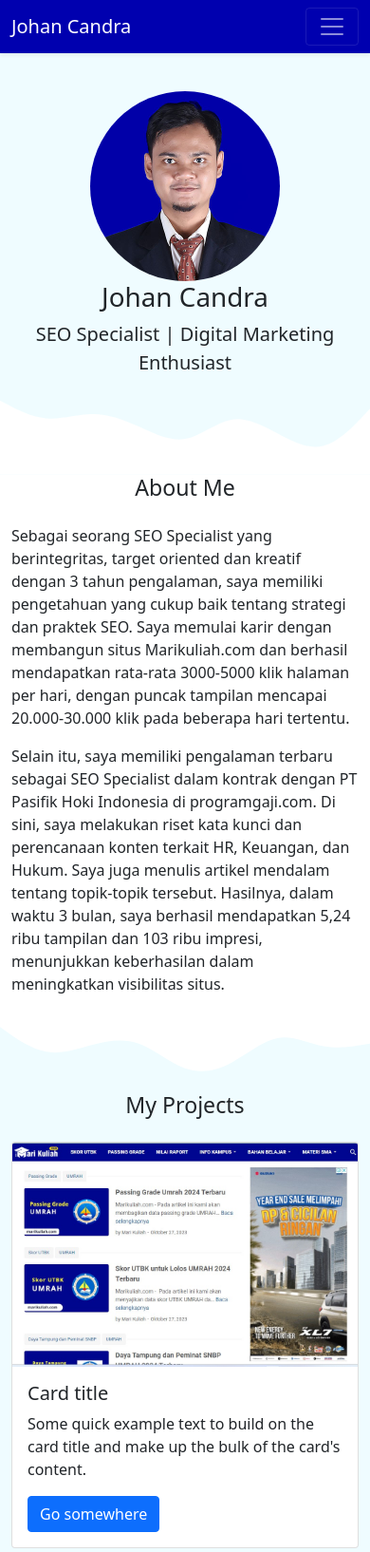
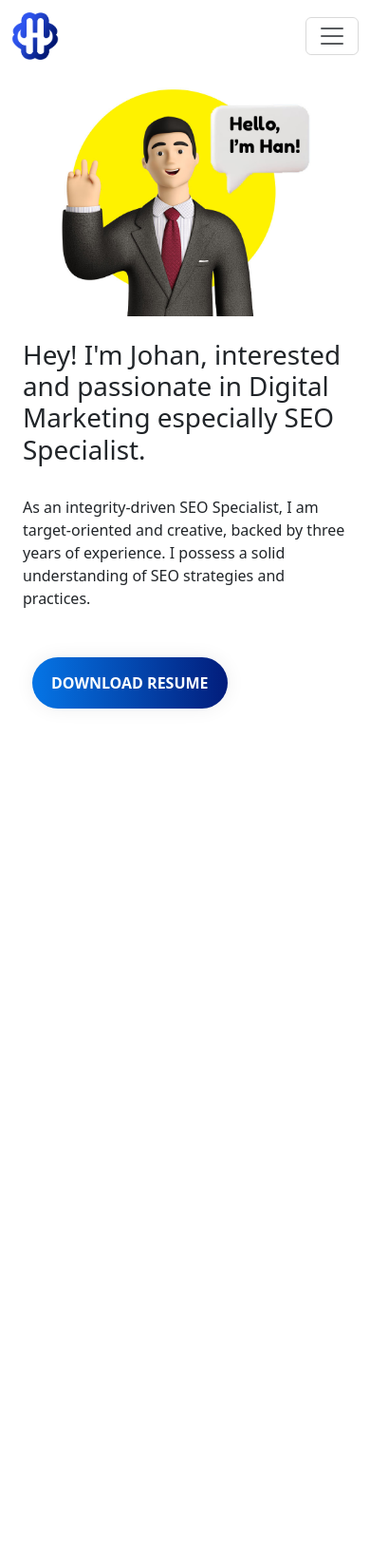
Before and after one commit to johancand/johancand.github.io, a plain HTML site: page index.html in a window 390 px wide. Shown: the top 1634 px of the page at 95% size. After the commit the page ends 844 px from the top, so only its background shows below. Drawn offline with nearby package versions, Linux system fonts and the light colour scheme.

Commit message:
membuat bagian hero atau jumbotron

```diff
--- a/index.html
+++ b/index.html
@@ -1,139 +1,87 @@
 <!DOCTYPE html>
 <html lang="en">
   <head>
-    <!-- Required meta tags -->
     <meta charset="utf-8" />
     <meta name="viewport" content="width=device-width, initial-scale=1" />
+    <title>Johan Candra</title>
 
-    <!-- Bootstrap CSS -->
-    <link href="https://cdn.jsdelivr.net/npm/bootstrap@5.0.2/dist/css/bootstrap.min.css" rel="stylesheet" integrity="sha384-EVSTQN3/azprG1Anm3QDgpJLIm9Nao0Yz1ztcQTwFspd3yD65VohhpuuCOmLASjC" crossorigin="anonymous" />
+    <!-- Track Code -->
+    <!-- End -->
+
+    <!-- Meta Description -->
+    <meta name="keywords" content="Johan Candra, SEO Specialist, Web Developer, SEO Expert, Front-end Developer" />
+    <meta name="description" content="Website ini adalah milik Johan Candra. Johan Candra adalah seorang web " />
+    <meta content="Johan Candra" name="author" />
+    <meta content="Johan Candra" property="article:author" />
+    <meta content="https://www.facebook.com/johan.candra.7" property="article:author" />
+    <meta content="https://www.facebook.com/johan.candra.7" property="article:publisher" />
+    <meta content="https://www.linkedin.com/in/johancan-/" property="article:publisher" />
+    <meta content="@johancan_" name="instagram:site" />
+    <meta content="@johancan_" name="instagram:creator" />
+    <title>Johan Candra - SEO Specialist and Web Developer</title>
+    <!-- End -->
+
+    <!-- Bootsrap -->
+    <link href="https://cdn.jsdelivr.net/npm/bootstrap@5.3.2/dist/css/bootstrap.min.css" rel="stylesheet" integrity="sha384-T3c6CoIi6uLrA9TneNEoa7RxnatzjcDSCmG1MXxSR1GAsXEV/Dwwykc2MPK8M2HN" crossorigin="anonymous" />
+    <!-- End -->
 
     <!-- My CSS -->
     <link rel="stylesheet" href="style.css" />
-
-    <title>Johan Candra | Portfolio</title>
+    <!-- End -->
   </head>
-
   <body>
     <!-- Navbar -->
-    <nav class="navbar navbar-expand-lg navbar-dark shadow-sm fixed-top" style="background-color: rgb(0, 0, 175)">
+    <nav class="navbar navbar-expand-lg bg-transparent">
       <div class="container">
-        <a class="navbar-brand" href="index.html">Johan Candra</a>
-        <button class="navbar-toggler" type="button" data-bs-toggle="collapse" data-bs-target="#navbarNavAltMarkup" aria-controls="navbarNavAltMarkup" aria-expanded="false" aria-label="Toggle navigation">
+        <a class="navbar-brand" href="#"><img src="img/logo johan candra.png" alt="logo" width="50" /></a>
+        <button class="navbar-toggler" type="button" data-bs-toggle="collapse" data-bs-target="#navbarSupportedContent" aria-controls="navbarSupportedContent" aria-expanded="false" aria-label="Toggle navigation">
           <span class="navbar-toggler-icon"></span>
         </button>
-        <div class="collapse navbar-collapse" id="navbarNavAltMarkup">
-          <div class="navbar-nav ms-auto">
-            <a class="nav-link active" aria-current="page" href="#home">Home</a>
-            <a class="nav-link active" aria-current="page" href="#about">About</a>
-            <a class="nav-link active" aria-current="page" href="#project">Project</a>
-            <a class="nav-link active" aria-current="page" href="#contact">Contact</a>
-          </div>
+        <div class="collapse navbar-collapse" id="navbarSupportedContent">
+          <ul class="navbar-nav ms-auto">
+            <li class="nav-item">
+              <a class="nav-link active" aria-current="page" style="color: rgb(0, 0, 100)" href="#home"><b>Home</b></a>
+            </li>
+            <li class="nav-item">
+              <a class="nav-link active" aria-current="page" style="color: rgb(0, 0, 100)" href="#about"><b>About</b></a>
+            </li>
+            <li class="nav-item">
+              <a class="nav-link active" aria-current="page" style="color: rgb(0, 0, 100)" href="#work"><b>Work</b></a>
+            </li>
+            <li class="nav-item">
+              <a class="nav-link active" aria-current="page" style="color: rgb(0, 0, 100)" href="#skill"><b>Skill</b></a>
+            </li>
+            <li class="nav-item">
+              <a class="nav-link active" aria-current="page" style="color: rgb(0, 0, 100)" href="#contact"><b>Contact</b></a>
+            </li>
+          </ul>
         </div>
       </div>
     </nav>
-    <!-- Akhir Navbar -->
-
-    <!-- Jumbotron -->
-    <section class="jumbotron text-center">
-      <img src="img/johan candra.jpg" alt="Johan Candra - Hello" width="200" class="rounded-circle" id="home"/>
-      <h2 class="display-6" ><strong>Johan Candra</strong></h2>
-      <p class="lead">SEO Specialist | Digital Marketing Enthusiast</p>
-      <svg xmlns="http://www.w3.org/2000/svg" viewBox="0 0 1440 320">
-        <path
-          fill="#ffffff"
-          fill-opacity="1"
-          d="M0,32L30,48C60,64,120,96,180,101.3C240,107,300,85,360,85.3C420,85,480,107,540,133.3C600,160,660,192,720,181.3C780,171,840,117,900,106.7C960,96,1020,128,1080,160C1140,192,1200,224,1260,208C1320,192,1380,128,1410,96L1440,64L1440,320L1410,320C1380,320,1320,320,1260,320C1200,320,1140,320,1080,320C1020,320,960,320,900,320C840,320,780,320,720,320C660,320,600,320,540,320C480,320,420,320,360,320C300,320,240,320,180,320C120,320,60,320,30,320L0,320Z"
-        ></path>
-      </svg>
-    </section>
-    <!-- Akhir Jumbotron -->
-
+    <!-- End -->
     <!-- About -->
-    <section id="about">
-      <div class="container">
-        <div class="row text-center mb-3">
-          <div class="col">
-            <h3 id="about">About Me</h3>
-          </div>
-        </div>
-        <div class="row justify-content-center">
-          <div class="col-md-5">
-            <p>
-              Sebagai seorang SEO Specialist yang berintegritas, target oriented dan kreatif dengan 3 tahun pengalaman, saya memiliki pengetahuan yang cukup baik tentang strategi dan praktek SEO. Saya memulai karir dengan membangun situs
-              Marikuliah.com dan berhasil mendapatkan rata-rata 3000-5000 klik halaman per hari, dengan puncak tampilan mencapai 20.000-30.000 klik pada beberapa hari tertentu.
-            </p>
-          </div>
-          <div class="col-md-5">
-            <p>
-              Selain itu, saya memiliki pengalaman terbaru sebagai SEO Specialist dalam kontrak dengan PT Pasifik Hoki Indonesia di programgaji.com. Di sini, saya melakukan riset kata kunci dan perencanaan konten terkait HR, Keuangan, dan
-              Hukum. Saya juga menulis artikel mendalam tentang topik-topik tersebut. Hasilnya, dalam waktu 3 bulan, saya berhasil mendapatkan 5,24 ribu tampilan dan 103 ribu impresi, menunjukkan keberhasilan dalam meningkatkan visibilitas
-              situs.
-            </p>
-          </div>
-        </div>
-      </div>
-      <svg xmlns="http://www.w3.org/2000/svg" viewBox="0 0 1440 320">
-        <path
-          fill="#effcff"
-          fill-opacity="1"
-          d="M0,64L30,85.3C60,107,120,149,180,160C240,171,300,149,360,133.3C420,117,480,107,540,128C600,149,660,203,720,224C780,245,840,235,900,202.7C960,171,1020,117,1080,106.7C1140,96,1200,128,1260,138.7C1320,149,1380,139,1410,133.3L1440,128L1440,320L1410,320C1380,320,1320,320,1260,320C1200,320,1140,320,1080,320C1020,320,960,320,900,320C840,320,780,320,720,320C660,320,600,320,540,320C480,320,420,320,360,320C300,320,240,320,180,320C120,320,60,320,30,320L0,320Z"
-        ></path>
-      </svg>
-    </section>
-    <!-- Akhir About -->
-
-    <!-- Project -->
-    <section id="projects">
-      <div class="container">
-        <div class="row text-center mb-3">
-          <div class="col">
-            <h3 id="project">My Projects</h3>
-          </div>
-        </div>
-        <div class="row">
-          <div class="col-md-4 mb-3">
-            <div class="card">
-              <img src="img/Project/Project 1.jpg" class="card-img-top" alt="Mari Kuliah" />
-              <div class="card-body">
-                <h5 class="card-title">Card title</h5>
-                <p class="card-text">Some quick example text to build on the card title and make up the bulk of the card's content.</p>
-                <a href="#" class="btn btn-primary">Go somewhere</a>
-              </div>
+    <section class="container">
+      <div>
+        <div class="container text-center">
+          <div class="row">
+            <div class="col-md-6">
+              <img src="img/Hello Im Han 2.jpg" alt="Hello Saya Johan!" title="Johan Candra - SEO Specialist" width="500" class="img-fluid" />
             </div>
-          </div>
-          <div class="col-md-4 mb-3">
-            <div class="card">
-              <img src="img/Project/Project 2.jpg" class="card-img-top" alt="Program Gaji" />
-              <div class="card-body">
-                <h5 class="card-title">Card title</h5>
-                <p class="card-text">Some quick example text to build on the card title and make up the bulk of the card's content.</p>
-                <a href="#" class="btn btn-primary">Go somewhere</a>
-              </div>
-            </div>
-          </div>
-          <div class="col-md-4 mb-3">
-            <div class="card">
-              <img src="img/Project/Project 3.jpg" class="card-img-top" alt="Warta Cuan" />
-              <div class="card-body">
-                <h5 class="card-title">Card title</h5>
-                <p class="card-text">Some quick example text to build on the card title and make up the bulk of the card's content.</p>
-                <a href="#" class="btn btn-primary">Go somewhere</a>
-              </div>
+            <div class="col-md-6">
+              <br />
+              <h1 style="text-align: left">Hey! I'm Johan, interested and passionate in Digital Marketing especially SEO Specialist.</h1>
+              <br />
+              <p style="text-align: left">As an integrity-driven SEO Specialist, I am target-oriented and creative, backed by three years of experience. I possess a solid understanding of SEO strategies and practices.</p>
+              <br />
+              <a href="#" style="text-decoration: none">
+                <button class="btn-grad"><b>Download Resume</b></button>
+              </a>
             </div>
           </div>
         </div>
       </div>
-      </svg>
-      <svg xmlns="http://www.w3.org/2000/svg" viewBox="0 0 1440 320"><path fill="#001174" fill-opacity="1" d="M0,192L30,176C60,160,120,128,180,128C240,128,300,160,360,181.3C420,203,480,213,540,208C600,203,660,181,720,176C780,171,840,181,900,176C960,171,1020,149,1080,160C1140,171,1200,213,1260,218.7C1320,224,1380,192,1410,176L1440,160L1440,320L1410,320C1380,320,1320,320,1260,320C1200,320,1140,320,1080,320C1020,320,960,320,900,320C840,320,780,320,720,320C660,320,600,320,540,320C480,320,420,320,360,320C300,320,240,320,180,320C120,320,60,320,30,320L0,320Z"></path></svg>
     </section>
-    <!-- Akhir Project -->
-
-    <!-- Footer -->
-    <footer class="text-center text-white p-3" style="background-color: #001174;">
-      <p id="contact">Johan Candra | All Rights Reserved © 2023</p>
-    </footer>
-    <!-- Akhir Footer -->
-    <script src="https://cdn.jsdelivr.net/npm/bootstrap@5.0.2/dist/js/bootstrap.bundle.min.js" integrity="sha384-MrcW6ZMFYlzcLA8Nl+NtUVF0sA7MsXsP1UyJoMp4YLEuNSfAP+JcXn/tWtIaxVXM" crossorigin="anonymous"></script>
+    <!-- End -->
+    <script src="https://cdn.jsdelivr.net/npm/bootstrap@5.3.2/dist/js/bootstrap.bundle.min.js" integrity="sha384-C6RzsynM9kWDrMNeT87bh95OGNyZPhcTNXj1NW7RuBCsyN/o0jlpcV8Qyq46cDfL" crossorigin="anonymous"></script>
   </body>
 </html>
--- a/style.css
+++ b/style.css
@@ -1,8 +1,20 @@
-.jumbotron {
-  padding-top: 6rem;
-  background-color: #effcff;
+.btn-grad {
+  background-image: linear-gradient(to right, #0575e6 0%, #021b79 51%, #0575e6 100%);
+  margin: 10px;
+  padding: 15px 20px;
+  text-align: center;
+  text-transform: uppercase;
+  transition: 0.5s;
+  background-size: 200% auto;
+  color: white;
+  box-shadow: 0 0 20px #eee;
+  border-radius: 50px;
+  display: block;
+  border: none;
 }
 
-#projects {
-  background-color: #effcff;
+.btn-grad:hover {
+  background-position: right center; /* change the direction of the change here */
+  color: #fff;
+  text-decoration: none;
 }
```
Also changed, not shown: img/Hello Im Han 2.jpg (renamed from img/Hello Im Han 2 (1).jpg), img/Project/Project 1.jpg (deleted), img/Project/Project 2.jpg (deleted), img/Project/Project 3.jpg (deleted), img/johan candra.jpg (deleted), img/logo johan candra.png (added), img/logo-2.jpg (added).
